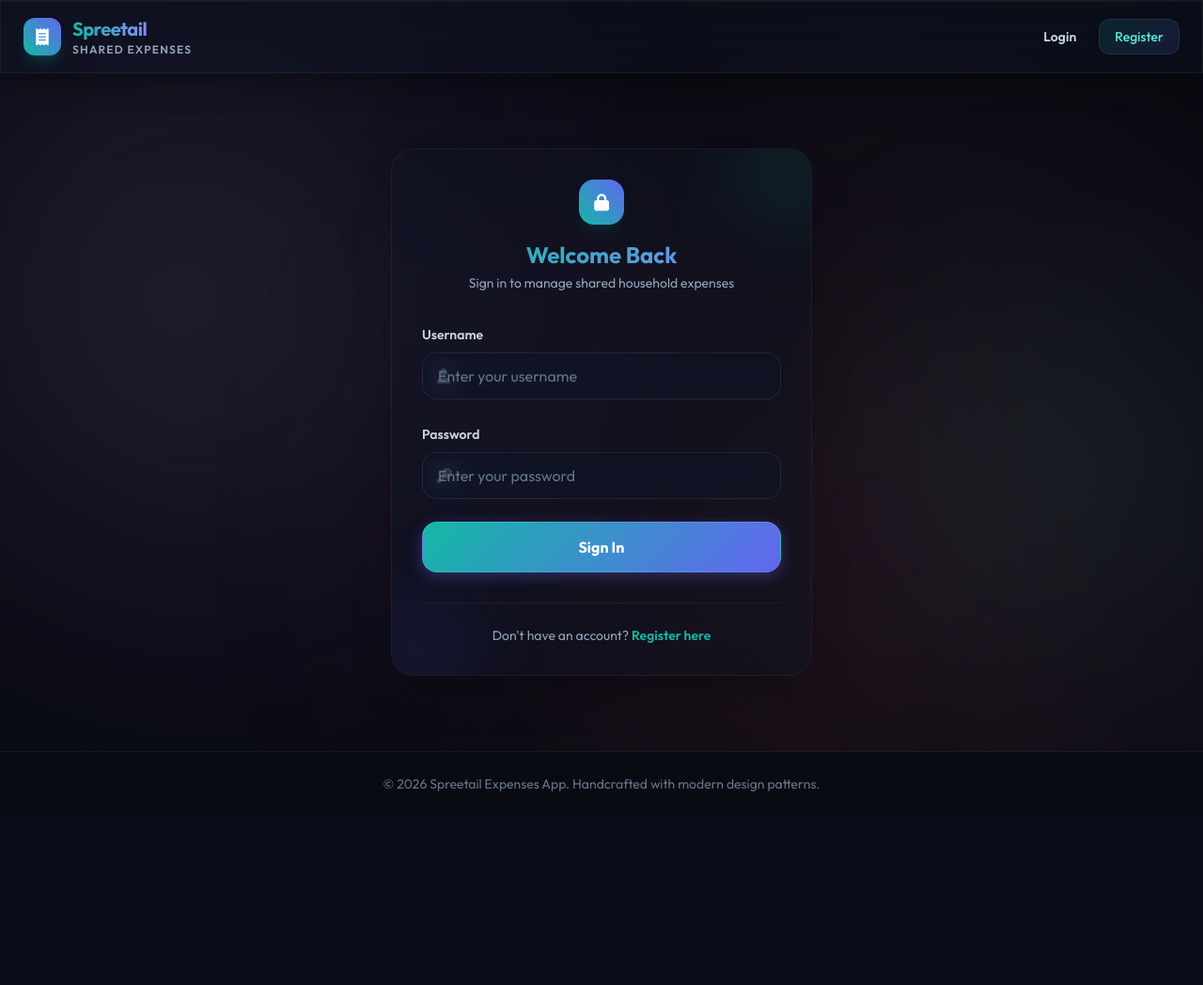
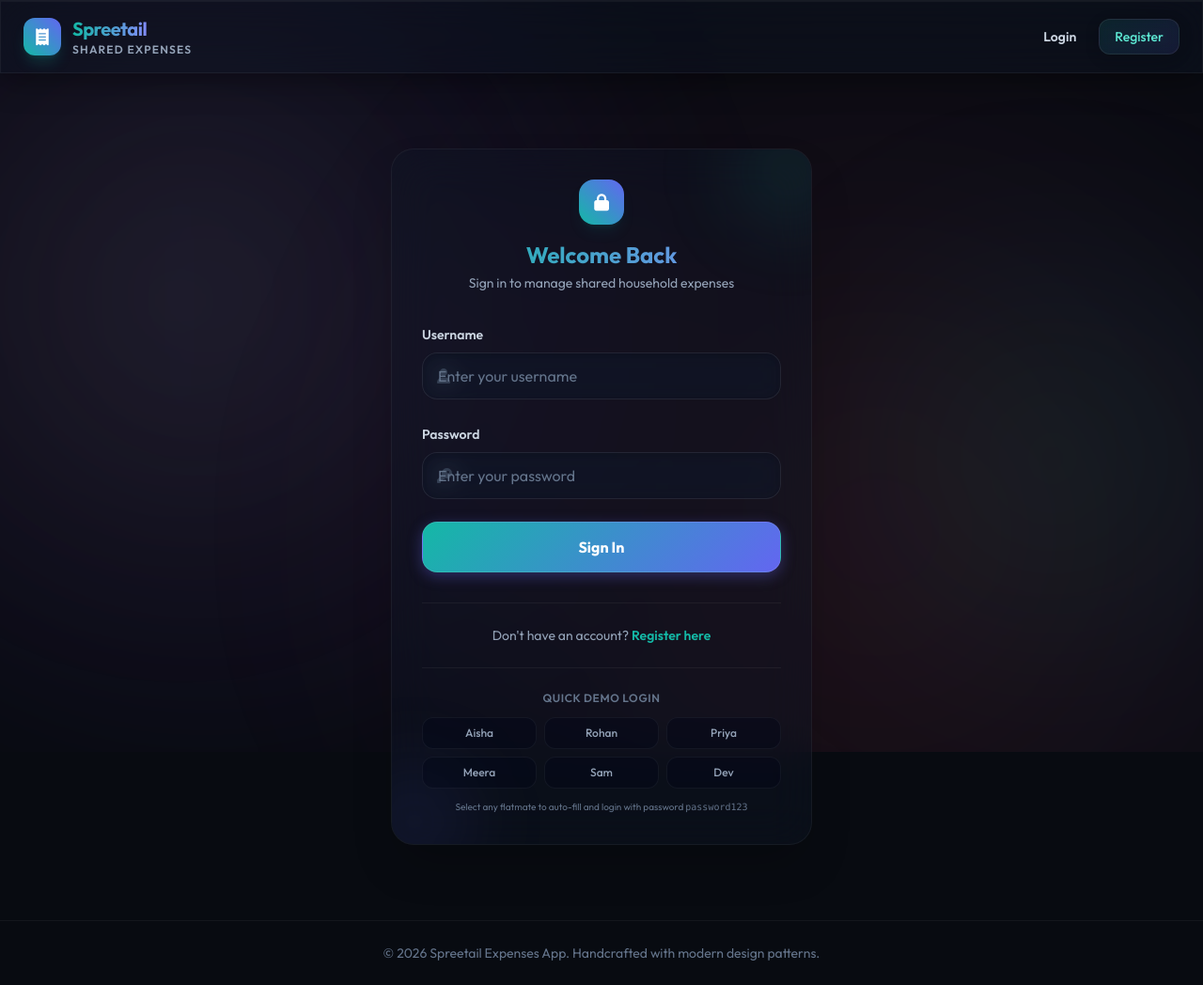
Before and after one commit to beherabibekananda/spree-tail-system, a Django app: page /login/ in a window 1280 px wide. Shown: the whole page at 94% size. Before the commit the page ends 842 px from the top, so only its background shows below. Run offline with Django 5.2, Linux system fonts and the light colour scheme; some libraries are stand-ins or nearby versions.

Commit message:
Add Quick Demo Login panel to login page

```diff
--- a/templates/accounts/login.html
+++ b/templates/accounts/login.html
@@ -54,6 +54,44 @@
             Don't have an account?
             <a href="{% url 'register' %}" class="text-brand-500 hover:text-brand-400 font-semibold transition-colors">Register here</a>
         </div>
+
+        <!-- Quick Demo Login -->
+        <div class="mt-6 border-t border-white/5 pt-6 relative">
+            <h3 class="text-xs font-semibold uppercase tracking-wider text-slate-500 mb-3 text-center">Quick Demo Login</h3>
+            <div class="grid grid-cols-3 gap-2">
+                <button type="button" onclick="quickLogin('aisha')" class="bg-slate-950/40 hover:bg-brand-500/20 border border-white/5 hover:border-brand-500/30 rounded-xl py-2 text-xs text-slate-400 hover:text-white transition-all text-center font-medium">
+                    Aisha
+                </button>
+                <button type="button" onclick="quickLogin('rohan')" class="bg-slate-950/40 hover:bg-brand-500/20 border border-white/5 hover:border-brand-500/30 rounded-xl py-2 text-xs text-slate-400 hover:text-white transition-all text-center font-medium">
+                    Rohan
+                </button>
+                <button type="button" onclick="quickLogin('priya')" class="bg-slate-950/40 hover:bg-brand-500/20 border border-white/5 hover:border-brand-500/30 rounded-xl py-2 text-xs text-slate-400 hover:text-white transition-all text-center font-medium">
+                    Priya
+                </button>
+                <button type="button" onclick="quickLogin('meera')" class="bg-slate-950/40 hover:bg-brand-500/20 border border-white/5 hover:border-brand-500/30 rounded-xl py-2 text-xs text-slate-400 hover:text-white transition-all text-center font-medium">
+                    Meera
+                </button>
+                <button type="button" onclick="quickLogin('sam')" class="bg-slate-950/40 hover:bg-brand-500/20 border border-white/5 hover:border-brand-500/30 rounded-xl py-2 text-xs text-slate-400 hover:text-white transition-all text-center font-medium">
+                    Sam
+                </button>
+                <button type="button" onclick="quickLogin('dev')" class="bg-slate-950/40 hover:bg-brand-500/20 border border-white/5 hover:border-brand-500/30 rounded-xl py-2 text-xs text-slate-400 hover:text-white transition-all text-center font-medium">
+                    Dev
+                </button>
+            </div>
+            <p class="text-[10px] text-slate-500 mt-3 text-center">Select any flatmate to auto-fill and login with password <code class="text-brand-400 font-mono">password123</code></p>
+        </div>
     </div>
 </div>
+
+<script>
+    function quickLogin(username) {
+        document.getElementById('id_username').value = username;
+        document.getElementById('id_password').value = 'password123';
+        // Submit the login form
+        const form = document.querySelector('form');
+        if (form) {
+            form.submit();
+        }
+    }
+</script>
 {% endblock %}
```
